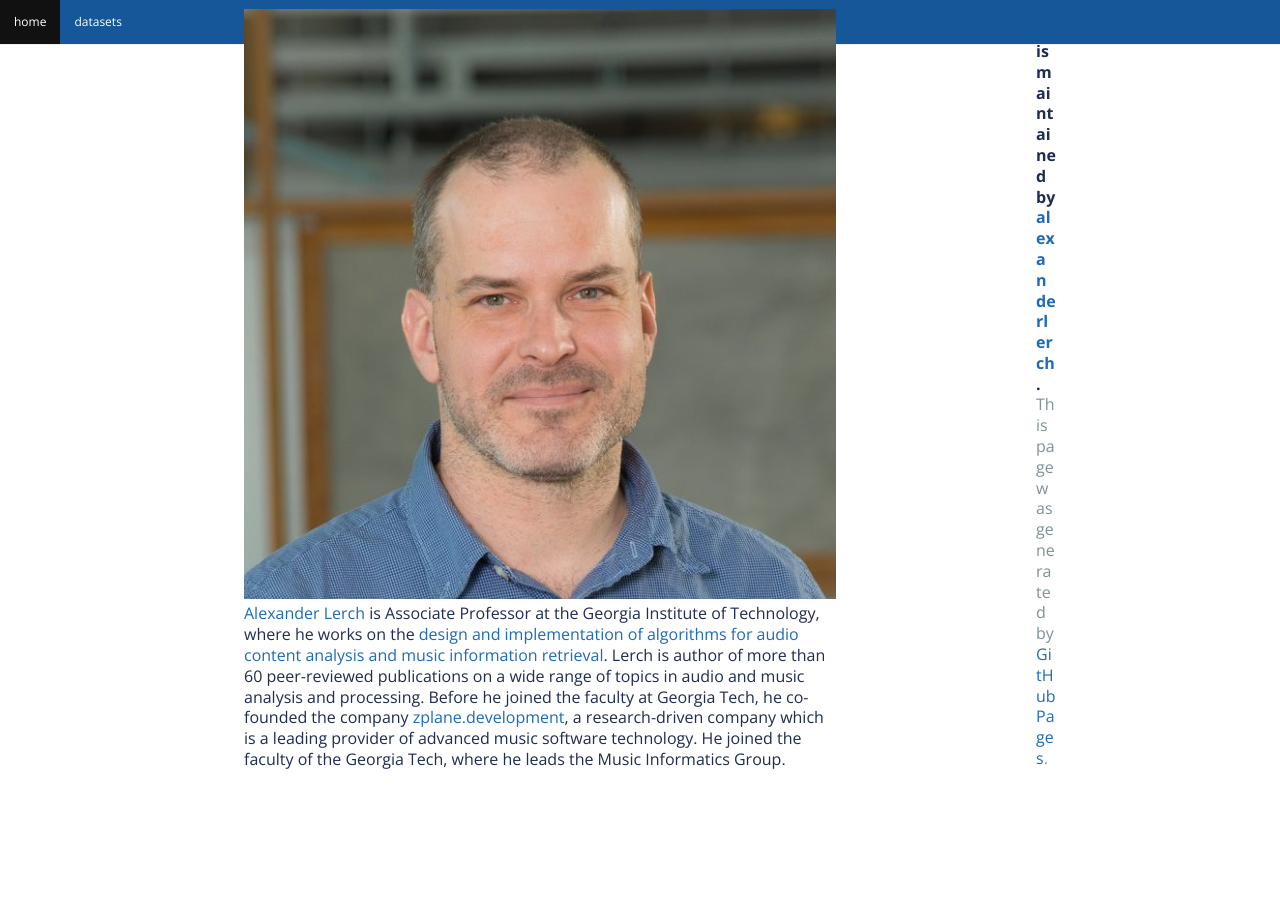
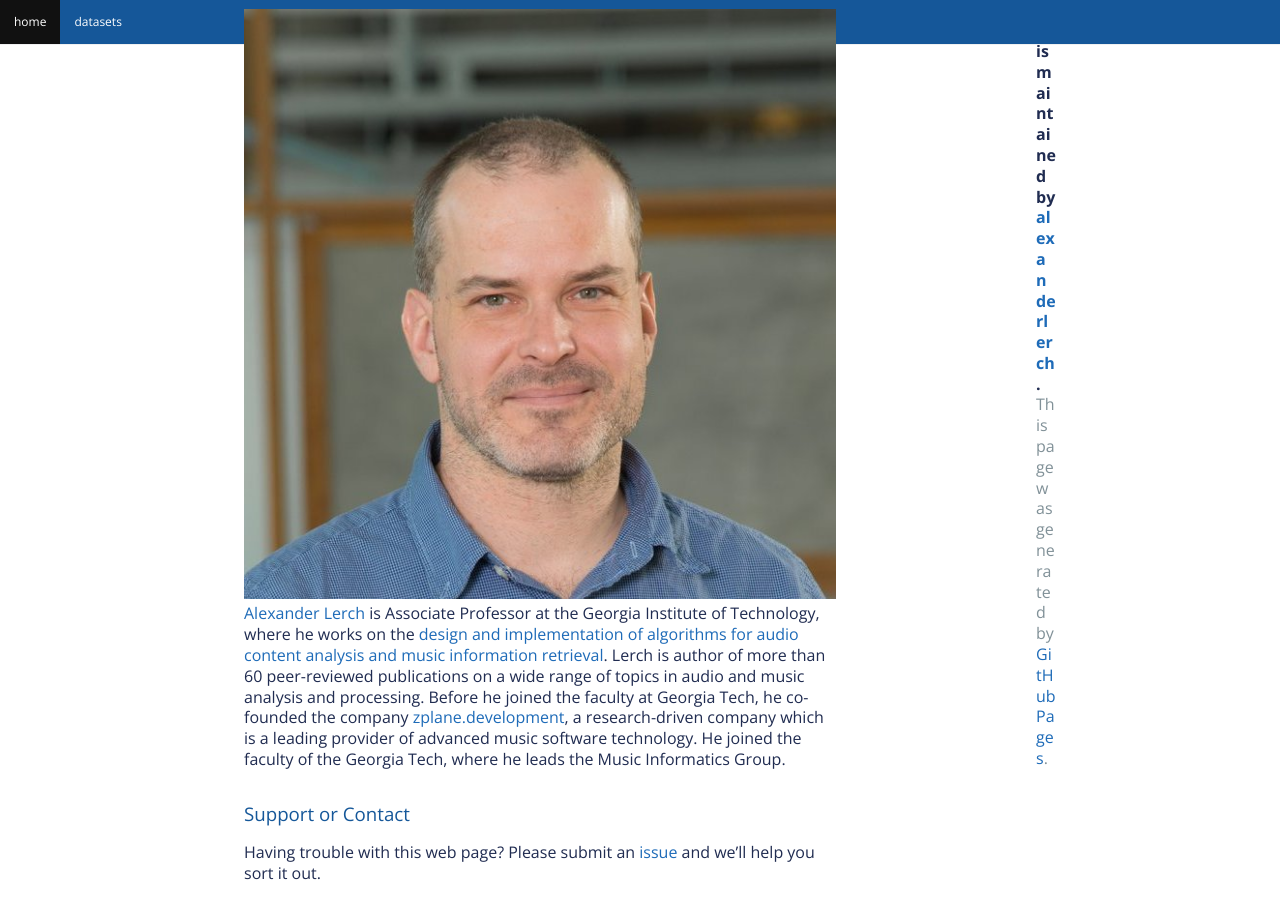
Before and after one commit to alexanderlerch/audiocontentanalysis.org, a Jekyll site: the page built from index.md, in a window 1280 px wide and 900 px high, scrolled down 1307 px. Built offline with Jekyll 4.4.1, drawn with Linux system fonts in a browser that asks for light colours; before the commit the page ends 2108 px from its top, so only the background shows below that.

Commit message:
added issues link

```diff
--- a/index.md
+++ b/index.md
@@ -3,7 +3,6 @@ layout: default
 description: companion website for the book "An Introduction to Audio Content Analysis"
 navigation_weight: 1
 ---
-
 
 [An Introduction to Audio Content Analysis](http://ieeexplore.ieee.org/servlet/opac?bknumber=6266785) introduces standard base-line approaches to a variety of audio analysis and music information retrieval tasks and provides the reader with a multitude of pointers and references if interested. The book itself is accompanied by a range of free [resources](#resources) for learning, teaching, and developing audio analysis systems.
 
@@ -16,22 +15,30 @@ Targeting engineers, graduate students, and programmers with basic knowledge of
 In support not only of the text book itself but also of the wider (research) community, all accompanying resources are free, public, and open source.
 
 #### source code
+
 * [Python](https://github.com/alexanderlerch/pyACA) implementations of core algorithms from the book
 * [C++](https://github.com/alexanderlerch/libACA) implementations of core algorithms from the book
 * [Matlab](https://github.com/alexanderlerch/ACA-Code) implementations of core algorithms from the book
 * [Matlab sources to generate all plots in the book}(https://github.com/alexanderlerch/ACA-Plots)
 
 #### teaching & learning resources
+
 * [PDF slides}(https://github.com/alexanderlerch/ACA-Slides) modularized to match to the textbook structure
 * [LaTeX sources for slides}(https://github.com/alexanderlerch/ACA-Slides)
 * [lecture videos](https://www.audiocontentanalysis.org/class) (for the 1st edition)
 
 #### other resources
+
 * list of [datasets](https://www.audiocontentanalysis.org/data-sets) for music and audio tasks
 * list of relevant [conference deadlines](http://mir-conferences.audiocontentanalysis.org)
 
 ### about the author
+
 ![photo of alexander lerch](img/lerch.png "alexander lerch")
 [Alexander Lerch](http://www.alexanderlerch.com) is Associate Professor at the Georgia Institute of Technology, where he works on the [design and implementation of algorithms for audio content analysis and music information retrieval](https://musicinformatics.gatech.edu). Lerch is author of more than 60 peer-reviewed publications on a wide range of topics in audio and music analysis and processing.
 Before he joined the faculty at Georgia Tech, he co-founded the company [zplane.development](https://www.zplane.de), a research-driven company which is a leading provider of advanced music software technology.
 He joined the faculty of the Georgia Tech, where he leads the Music Informatics Group.
+
+### Support or Contact
+
+Having trouble with this web page? Please submit an [issue](https://github.com/alexanderlerch/audiocontentanalysis.org/issues) and we’ll help you sort it out.
```
